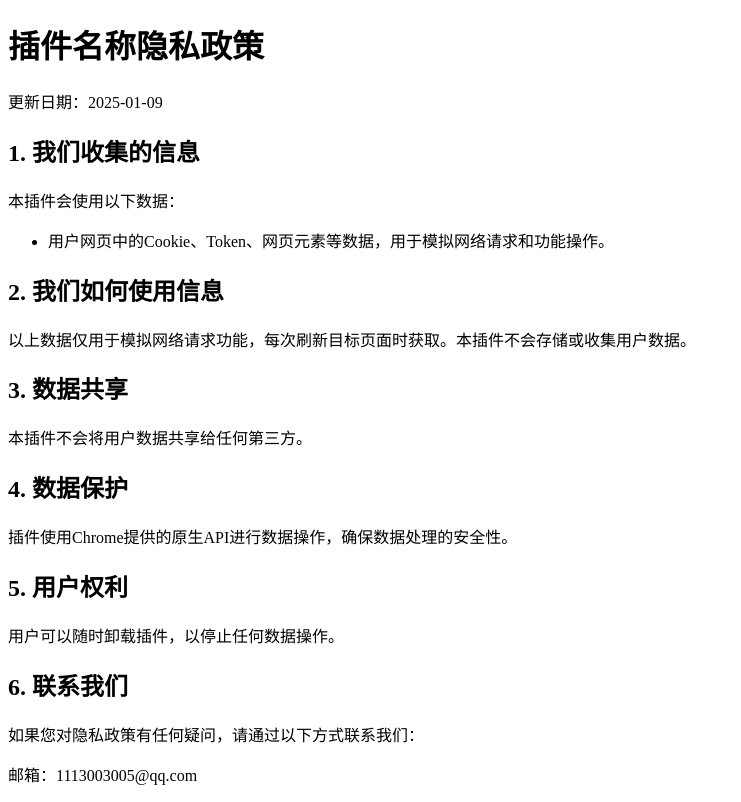
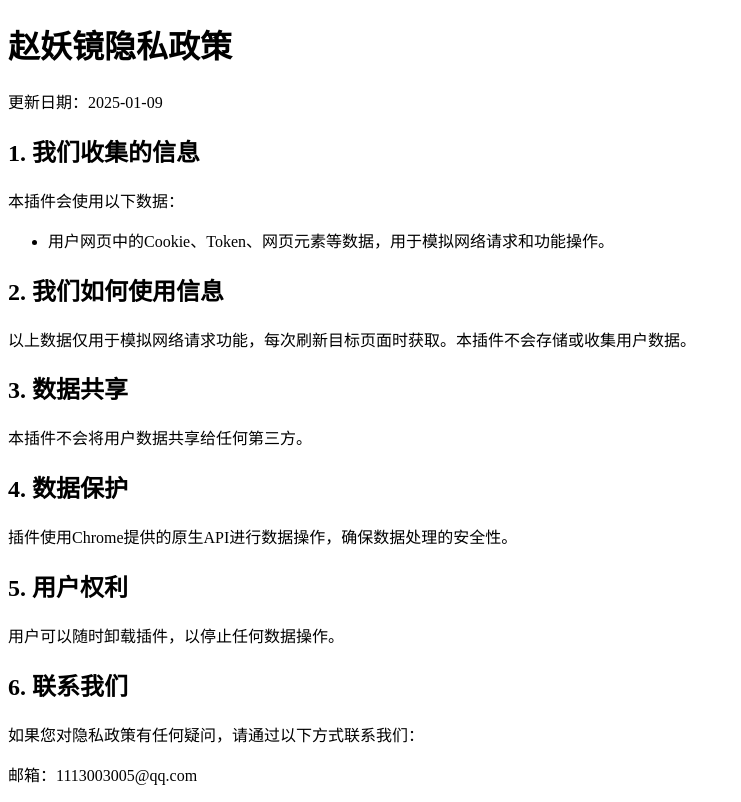
Before and after one commit to zhao-yaojing/privacy-policy, a plain HTML site: page index.html in a window 1280 px wide. Shown: the whole page, without its empty margins (0-741 px from the left). Drawn offline with Linux system fonts and the light colour scheme.

Commit message:
Update index.html

```diff
--- a/index.html
+++ b/index.html
@@ -6,7 +6,7 @@
     <title>隐私政策</title>
 </head>
 <body>
-    <h1>插件名称隐私政策</h1>
+    <h1>赵妖镜隐私政策</h1>
     <p>更新日期：2025-01-09</p>
     <h2>1. 我们收集的信息</h2>
     <p>本插件会使用以下数据：</p>
```
